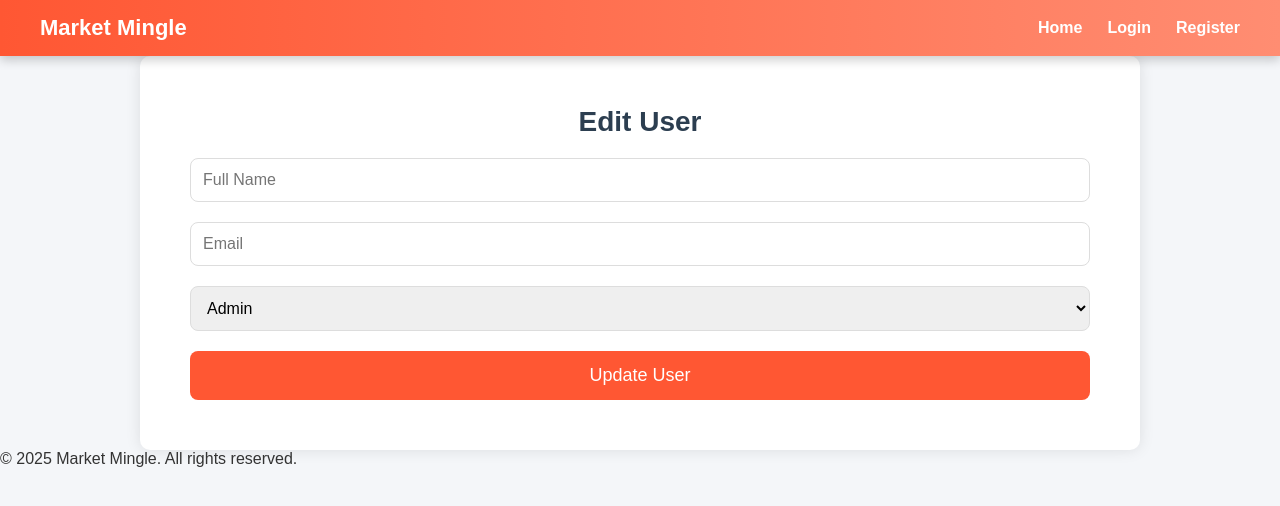
After one commit to Soccho2003/MarketMingle, a PHP site: page /edit_user.php in a window 1280 px wide. The commit adds this page. Shown: the top 506 px of the page. Run offline with PHP 8.4, Linux system fonts and the light colour scheme; the visitor is signed in with stand-in values (Sample User, id 1); data that the repository does not hold is empty.

Commit message:
Update
Update

```diff
--- a/admin_dashboard.php
+++ b/admin_dashboard.php
@@ -19,7 +19,7 @@
                         <li><a href="#dashboard">Dashboard</a></li>
                         <li><a href="manageproduct.php">Manage Products</a></li>
                         <li><a href="orders_list.php">Manage Orders</a></li> <!-- Link to Orders -->
-                        <li><a href="users_list.php">Manage Users</a></li>
+                        <li><a href="manage_users.php">Manage Users</a></li>
                         <li><a href="#settings">Settings</a></li>
                     </ul>
                 </nav>
@@ -35,7 +35,7 @@
                             <p>150</p>
                         </div>
 
-                        <div class="card" onclick="window.location.href='users_list.php'">
+                        <div class="card" onclick="window.location.href='manage_users.php'">
                             <h4>Total Users</h4>
                             <p>1200</p>
                         </div>
--- /dev/null
+++ b/edit_user.css
@@ -0,0 +1,100 @@
+/* General Reset */
+* {
+    margin: 0;
+    padding: 0;
+    box-sizing: border-box;
+}
+
+/* Body and Container */
+body {
+    font-family: Arial, sans-serif;
+    background-color: #f4f6f9;
+    color: #333;
+}
+
+.container {
+    width: 80%;
+    max-width: 1000px;
+    margin: 0 auto;
+    padding: 50px;
+    background-color: white;
+    box-shadow: 0px 0px 15px rgba(0, 0, 0, 0.1);
+    border-radius: 10px;
+}
+
+h1 {
+    font-size: 28px;
+    color: #2c3e50;
+    margin-bottom: 20px;
+    text-align: center;
+}
+
+/* Form Styling */
+form {
+    display: flex;
+    flex-direction: column;
+    gap: 20px;
+}
+
+input, select {
+    padding: 12px;
+    font-size: 16px;
+    border: 1px solid #ddd;
+    border-radius: 8px;
+    outline: none;
+}
+
+input:focus, select:focus {
+    border-color: #ff5733;
+}
+
+/* Button Styling */
+button {
+    padding: 14px 20px;
+    background-color: #ff5733;
+    color: white;
+    border: none;
+    border-radius: 8px;
+    font-size: 18px;
+    cursor: pointer;
+    transition: background 0.3s ease;
+}
+
+button:hover {
+    background-color: #c0392b;
+}
+
+/* Back Link Styling */
+a.btn-link {
+    display: inline-block;
+    margin-top: 20px;
+    padding: 10px 15px;
+    background-color: #2c3e50;
+    color: white;
+    text-decoration: none;
+    border-radius: 5px;
+    font-size: 16px;
+}
+
+a.btn-link:hover {
+    background-color: #34495e;
+}
+
+/* Responsive Design */
+@media (max-width: 768px) {
+    .container {
+        width: 90%;
+    }
+
+    h1 {
+        font-size: 24px;
+    }
+
+    input, select {
+        font-size: 14px;
+    }
+
+    button {
+        font-size: 16px;
+    }
+}
--- /dev/null
+++ b/edit_user.php
@@ -0,0 +1,67 @@
+<?php
+session_start();  // Start session for user authentication
+
+// Include database connection
+include("db.php");
+
+// Check if the user is logged in and has the role of 'admin'
+if (!isset($_SESSION['user_id']) || $_SESSION['role'] !== 'admin') {
+    header("Location: login.php");
+    exit();
+}
+
+// Fetch user data for editing
+if (isset($_GET['id'])) {
+    $user_id = $_GET['id'];
+
+    // Fetch user from the database
+    $stmt = $pdo->prepare("SELECT * FROM users WHERE id = ?");
+    $stmt->execute([$user_id]);
+    $user = $stmt->fetch(PDO::FETCH_ASSOC);
+}
+
+// Update user data
+if ($_SERVER["REQUEST_METHOD"] == "POST") {
+    $name  = $_POST['name'];
+    $email = $_POST['email'];
+    $role  = $_POST['role'];
+
+    // Update user details
+    $stmt = $pdo->prepare("UPDATE users SET name = ?, email = ?, role = ? WHERE id = ?");
+    $stmt->execute([$name, $email, $role, $user_id]);
+
+    echo "<script>alert('User updated successfully!'); window.location='manage_users.php';</script>";
+}
+?>
+
+<!DOCTYPE html>
+<html lang="en">
+<head>
+    <meta charset="UTF-8">
+    <meta name="viewport" content="width=device-width, initial-scale=1.0">
+    <title>Edit User</title>
+    <link rel="stylesheet" href="edit_user.css">  <!-- External CSS file for styling -->
+</head>
+<body>
+    <?php include('header.php'); ?>  <!-- Include header -->
+
+    <section id="edit-user">
+        <div class="container">
+            <h1>Edit User</h1>
+
+            <form method="POST">
+                <input type="text" name="name" value="<?php echo $user['name']; ?>" required placeholder="Full Name">
+                <input type="email" name="email" value="<?php echo $user['email']; ?>" required placeholder="Email">
+                <select name="role">
+                    <option value="admin" <?php if ($user['role'] == 'admin') echo 'selected'; ?>>Admin</option>
+                    <option value="seller" <?php if ($user['role'] == 'seller') echo 'selected'; ?>>Seller</option>
+                    <option value="customer" <?php if ($user['role'] == 'customer') echo 'selected'; ?>>Customer</option>
+                </select>
+                <button type="submit">Update User</button>
+            </form>
+        </div>
+    </section>
+
+    <?php include('footer.php'); ?>  <!-- Include footer -->
+</body>
+</html>
```
Also changed, not shown: deleteproduct.php (+19 -8 lines), editproduct.php (+42 -24 lines), manage_user.css (added, +37 -0 lines), manage_users.php (added, +86 -0 lines), manageproduct.php (+11 -6 lines), users_list.css (deleted, +0 -58 lines).
